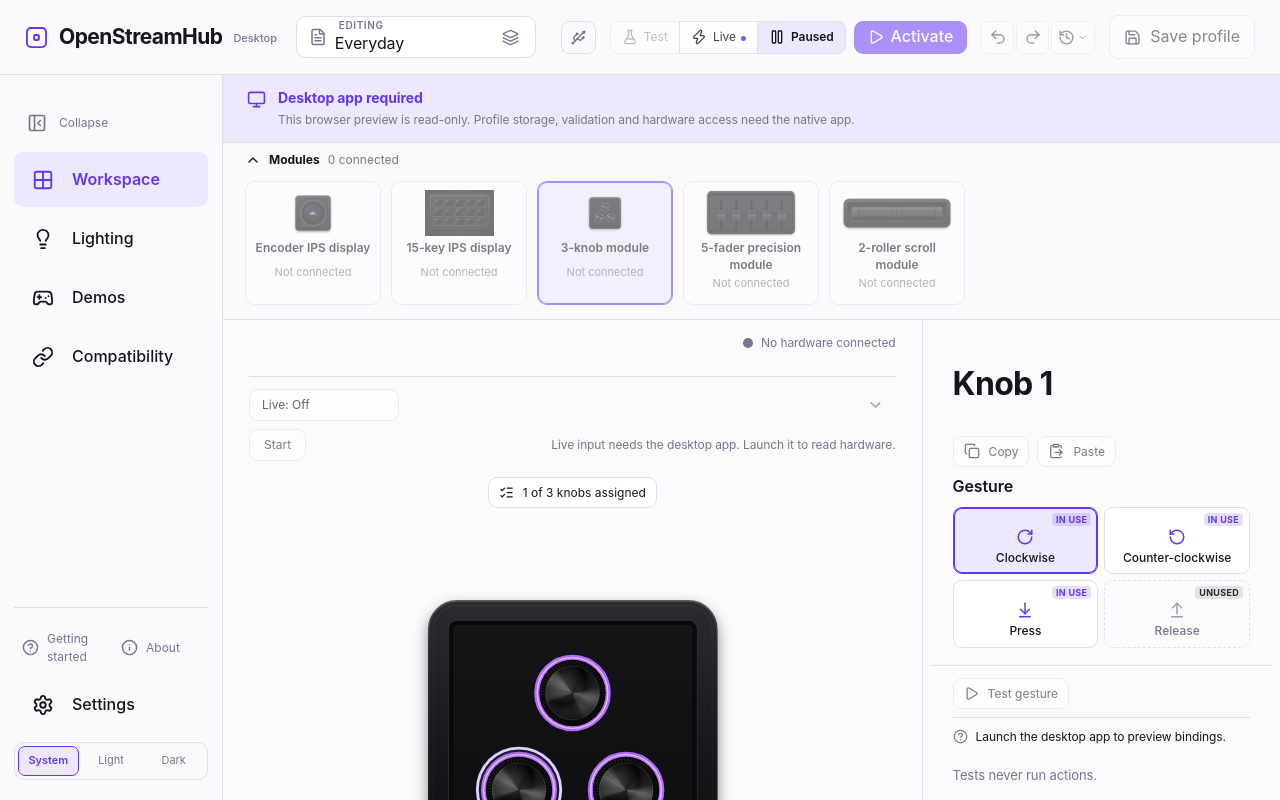
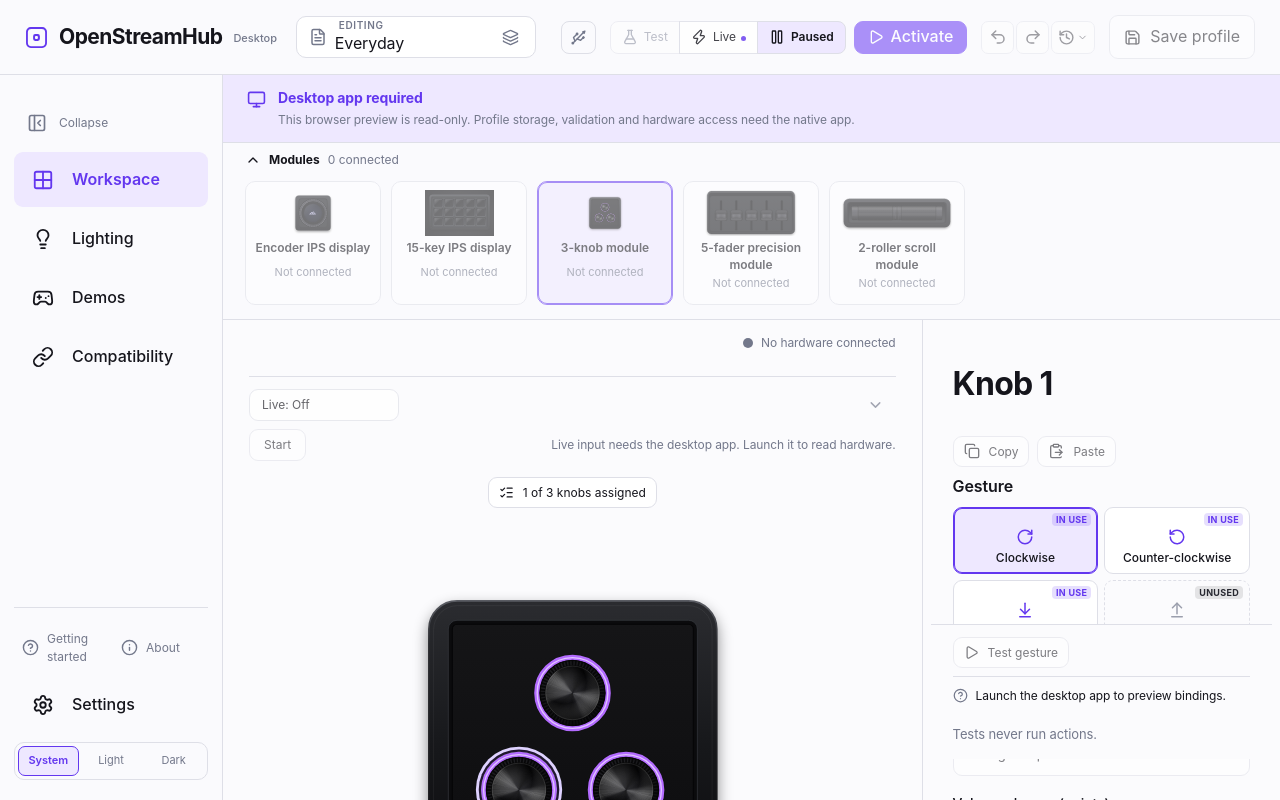
Before and after one commit to goniszewski/OpenStreamHub, a React (Vite) app in the folder apps/open-stream-hub/: page / in a window 1280 px wide. Built offline with nearby package versions, Linux system fonts and the light colour scheme.

Commit message:
fix: scroll the inspector independently of the workspace
On the two-column layout the workspace column and the inspector each get
their own scroll, so scrolling the sidebar no longer moves the main content.
The stacked layout below 1191px keeps a single page scroll.

```diff
--- a/apps/open-stream-hub/src/App.tsx
+++ b/apps/open-stream-hub/src/App.tsx
@@ -676,7 +676,7 @@ export default function App() {
         onToggle={() => setNavCollapsed(value => { writeNavCollapsed(webStorage(), !value); return !value; })}
         runningProfile={<RunningProfile profiles={choices.map(item => ({ id: item.value, name: item.builtIn ? `${item.name} (built-in)` : item.name }))} runs={runSession.service.runs} defaultId={display.defaultProfile.profileId} enabled={desktop}
           busy={runningBusy} onChoose={chooseProfile} />} />
-      <main className="main-content" id={noticeFallbackFocusId} tabIndex={-1}>
+      <main className={`main-content${page === 'workspace' ? ' workspace-page' : ''}`} id={noticeFallbackFocusId} tabIndex={-1}>
         {!desktop && <div className="browser-banner" role="status"><Monitor size={19} /><div><strong>Desktop app required</strong><span>This browser preview is read-only. Profile storage, validation and hardware access need the native app.</span></div></div>}
         {busy && <div className="operation-status" role="status"><LoaderCircle size={16} className="spinning" />{busy}…</div>}
         {bootstrapError && <div className="alert error" role="alert"><CircleHelp size={19} /><span><strong>Could not open profile storage.</strong> {bootstrapError.message}
--- a/apps/open-stream-hub/src/styles.css
+++ b/apps/open-stream-hub/src/styles.css
@@ -1065,3 +1065,12 @@ html[data-mod-held] [data-shortcut]:disabled::before { display:none; }
 .image-control.key-display.unbound:hover,.image-control.key-display.unbound:focus-visible { opacity:.8; }
 .image-control.key-display.unbound.selected { opacity:.85; }
 .keypad-tile.unbound:not(.selected) { border-style:dashed; background:transparent; color:var(--muted); }
+
+/* Two-column workspace: the canvas and the inspector scroll on their own, so scrolling one never moves the other.
+   Banners and the module drawer stay above both. The stacked layout below 1191px keeps one page scroll. */
+@media(min-width:1191px) {
+  .main-content.workspace-page { display:flex; flex-direction:column; overflow:hidden; }
+  .main-content.workspace-page>* { flex:none; }
+  .main-content.workspace-page>.device-layout { flex:1 1 auto; min-height:0; grid-template-rows:minmax(0,1fr); }
+  .workspace-page .workspace-column,.workspace-page .inspector { min-height:0; overflow-y:auto; overscroll-behavior:contain; }
+}
```
